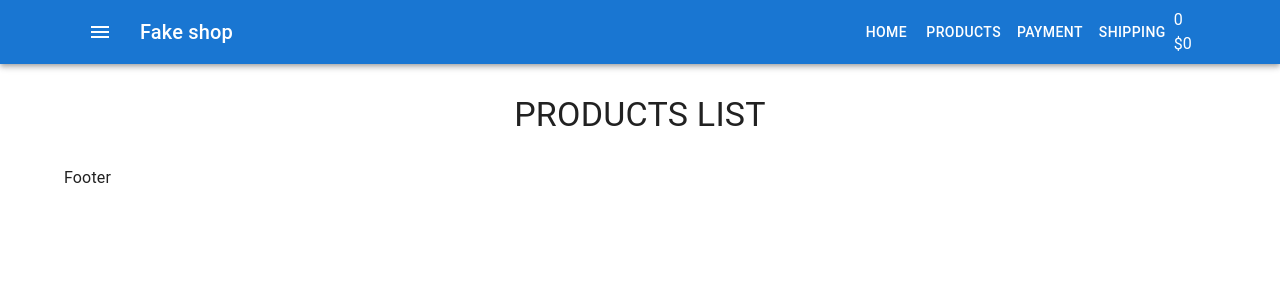
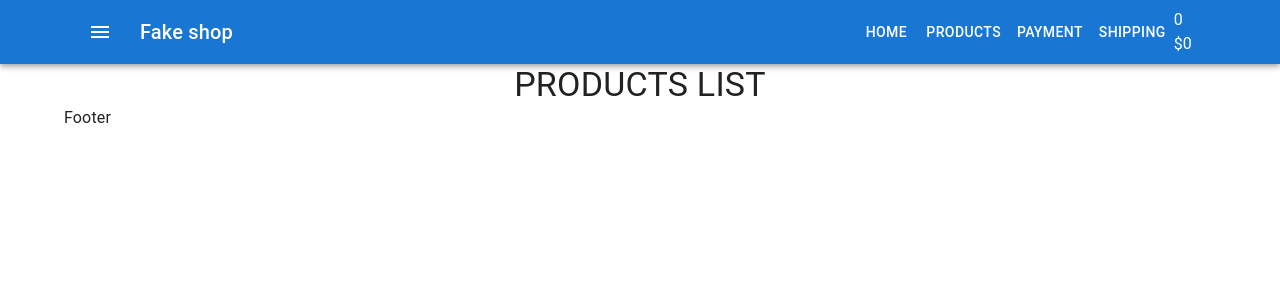
Before and after one commit to cherstvie/react-skillup-2510, a React (Create React App) app: page / in a window 1280 px wide. Shown: the top 300 px of the page. Built offline with nearby package versions, Linux system fonts and the light colour scheme.

Commit message:
added ProductsList

```diff
--- a/package.json
+++ b/package.json
@@ -7,6 +7,7 @@
     "@emotion/styled": "^11.10.5",
     "@mui/icons-material": "^5.10.9",
     "@mui/material": "^5.10.13",
+    "@mui/styles": "^5.10.10",
     "@testing-library/jest-dom": "^5.16.5",
     "@testing-library/react": "^13.4.0",
     "@testing-library/user-event": "^13.5.0",
--- a/src/components/Products/ProductsList.js
+++ b/src/components/Products/ProductsList.js
@@ -1,20 +1,23 @@
 import React from 'react'
-import { Typography } from '@mui/material'
+import Typography from '@mui/material/Typography'
+import { makeStyles } from '@mui/styles'
+
+const useStyles = makeStyles({
+    title: {
+        margin: '30px 0',
+        textTransform: 'uppercase',
+    },
+})
 
 export const ProductsList = () => {
-    let uppercase = 'uppercase'
-    let lowercase = 'lowercase'
-    let state = true
+    const classes = useStyles()
     return (
         <>
             <Typography
                 align="center"
                 component="h1"
                 variant="h4"
-                style={{
-                    textTransform: state ? uppercase : lowercase,
-                    margin: '30px 0',
-                }}
+                className={classes.title}
             >
                 Products List
             </Typography>
```
Also changed, not shown: 1 other file (tests, documents, lock files or other folders).
